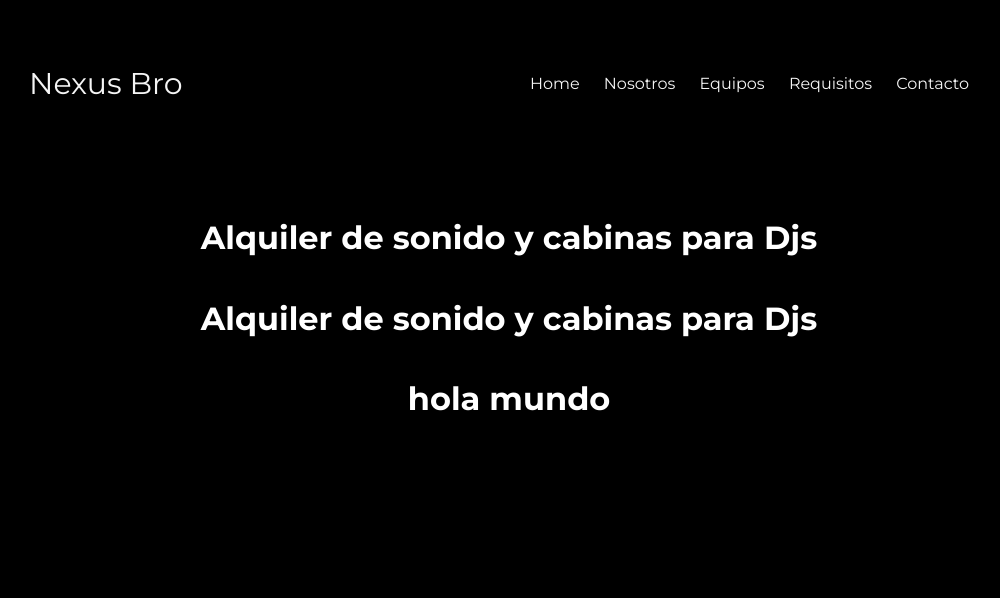
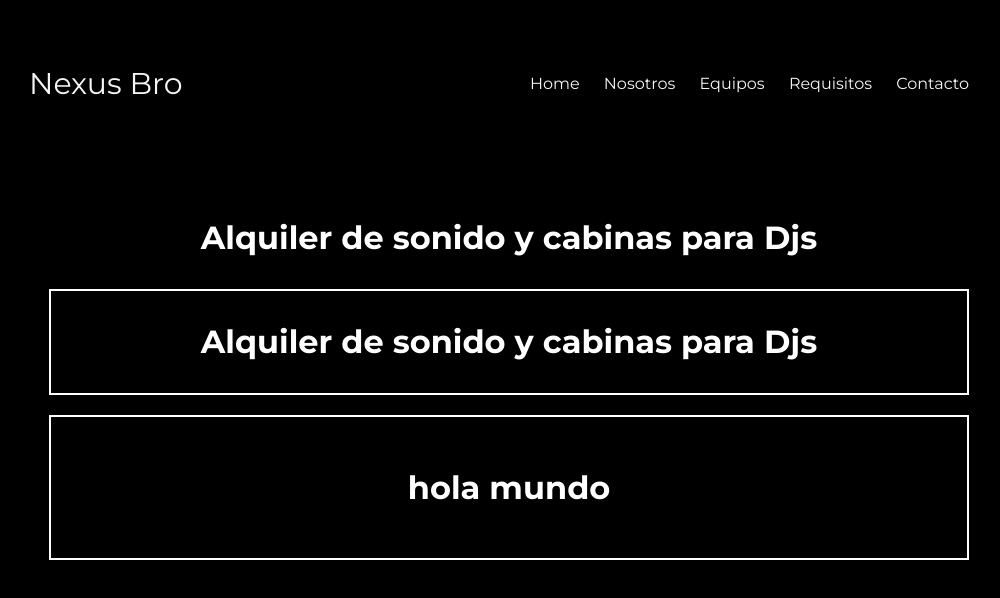
Before and after one commit to IonFiz/mi-primer-repositorio, a plain HTML site: page index.html in a window 1280 px wide. Shown: the top 598 px of the page, without its empty margins (131-1131 px from the left). Drawn offline with Linux system fonts and the light colour scheme.

Commit message:
cambio css

```diff
--- a/css/style.css
+++ b/css/style.css
@@ -424,7 +424,38 @@ header nav a:hover{
 
 /* FIN FOOTER */
 
+/* ANIMACIONES */
 
+.contenido .cajacontenido{
+    border: solid 2px;
+    margin: 20px;
+}
+
+.contenido .cajacontenido:hover{
+    background:whitesmoke;
+    color: black;
+}
+
+.contenido .cajacontenido2{
+    border: solid 2px;
+    margin: 20px;
+    text-align: center;
+    padding: 20px;
+
+}
+
+.contenido .cajacontenido2:hover{
+    box-shadow:
+                1px 1px #53a7ea,
+                2px 2px #53a7ea,
+                3px 3px #53a7ea;
+        -webkit-transform: translateX(-3px);
+        transform: translateX(-3px);
+}
+
+
+
+/* FIN ANIMACIONES */
 
 
 .contenedor{
```
